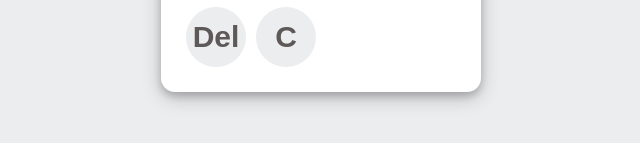
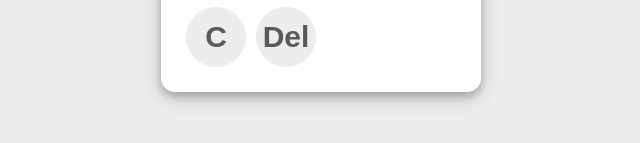
Before and after one commit to DenzelGitonga007/Calculator_JS_Assignment_03, a plain HTML site: page assets/index.html in a window 1280 px wide. Shown: the part 573-716 px from the top of the page, 319-959 px from the left. Drawn offline with Linux system fonts and the light colour scheme.

Commit message:
Fixed browser errors

```diff
--- a/assets/index.html
+++ b/assets/index.html
@@ -44,8 +44,9 @@
                     <input type="button" class="red" value="=" onClick="displayResult.value=eval(displayResult.value)">
                 </div>
                 <div class="row">
-                    <input type="button" name="del" value="Del" onClick="delSingleNumber(del.value)">
-                    <input type="button" name="clr" value="C" onClick="clear(clr.value)">
+                    <!-- <input type="button" name="clear" value="C" onClick="clear(clear.value)"> -->
+                    <input type="button" name="c1r" value="C" onClick="clearDisplay(c1r.value)"/>
+                    <input type="button" name="del" value="Del" onClick="delSingleNumber(del.value)"/>
                 </div>
             </div>
 
--- a/assets/js/main.js
+++ b/assets/js/main.js
@@ -3,8 +3,8 @@
 function calcNumbers(num) {
     form.displayResult.value=form.displayResult.value+num;
 }
-// The function clear() to clear on the values in the display
-function clear(num) {
+// The function clearDisplay() to clear on the values in the display
+function clearDisplay(num) {
   if (form.displayResult.value != '') {
       form.displayResult.value = '';
   }
```
